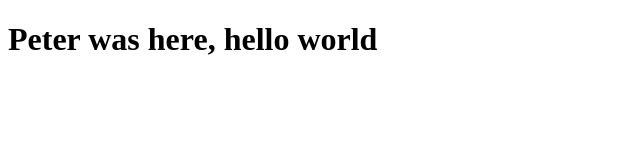
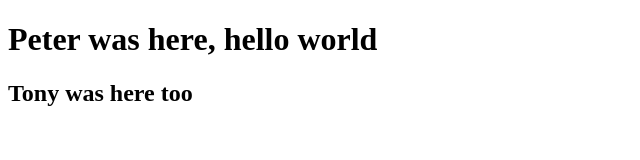
Before and after one commit to mxdi9i7/mobile-responsive-test, a plain HTML site: page index.html in a window 1280 px wide. Shown: the whole page, without its empty margins (0-640 px from the left). Drawn offline with Linux system fonts and the light colour scheme.

Commit message:
added tony message

```diff
--- a/index.html
+++ b/index.html
@@ -7,5 +7,6 @@
 	</head>
 	<body>
 		<h1>Peter was here, hello world</h1>
+		<h2>Tony was here too</h2>
 	</body>
 </html>
```
